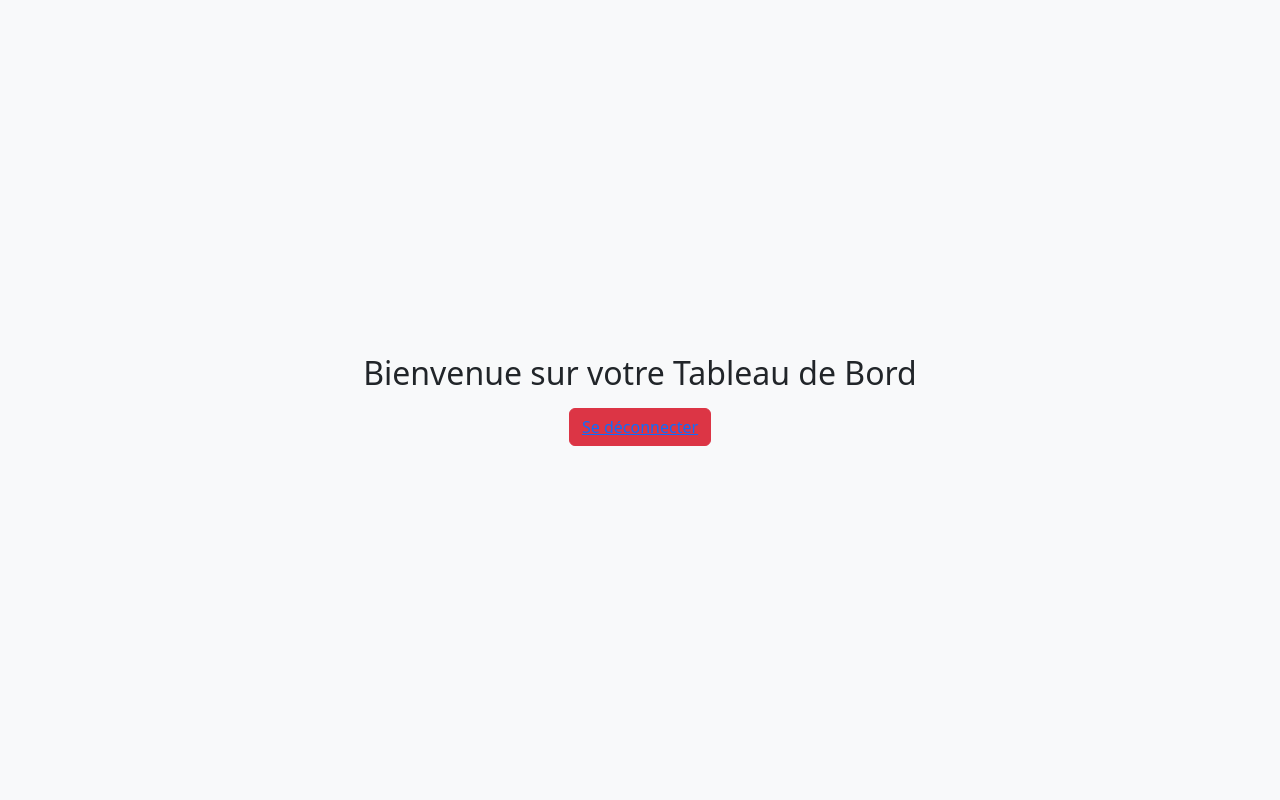
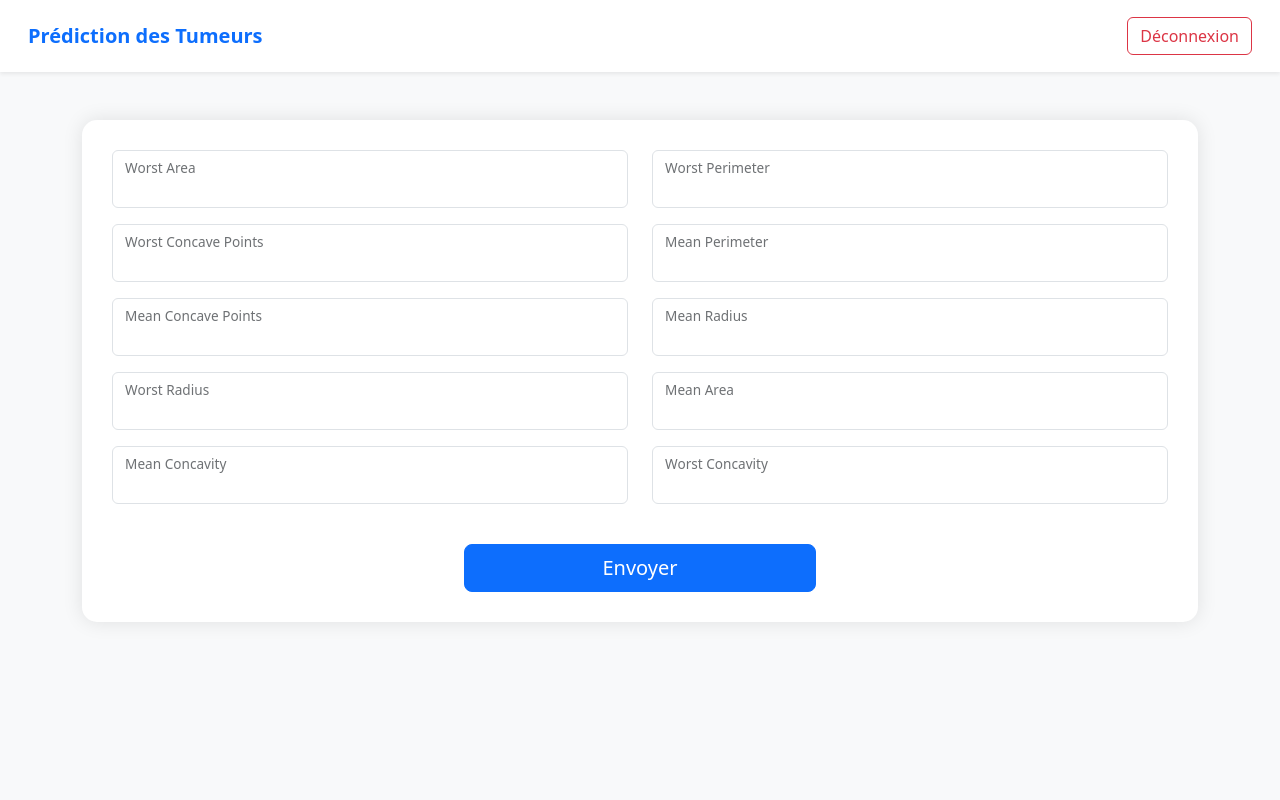
Before and after one commit to EloM28/dr, a Django app: template templates/dashboard.html in a window 1280 px wide. Run offline with Django 4.2, Linux system fonts and the light colour scheme; the template is opened without the code that fills it, so the values that code supplies are empty.

Commit message:
Added the code for dashboard UI

```diff
--- a/templates/dashboard.html
+++ b/templates/dashboard.html
@@ -2,37 +2,221 @@
 <html lang="fr">
   <head>
     <meta charset="UTF-8" />
-    <meta name="viewport" content="width=device-width, initial-scale=1.0" />
-    <title>Tableau de Bord</title>
+    <meta name="viewport" content="width=device-width, initial-scale=1" />
+    <title>Prédiction des Tumeurs</title>
     <link
       href="https://cdn.jsdelivr.net/npm/bootstrap@5.3.0/dist/css/bootstrap.min.css"
       rel="stylesheet"
     />
+    <style>
+      .form-card {
+        background: white;
+        border-radius: 15px;
+        box-shadow: 0 0 20px rgba(0, 0, 0, 0.1);
+        padding: 30px;
+      }
+      .result-card {
+        background: #f8f9fa;
+        border-left: 4px solid #007bff;
+      }
+      .navbar-brand {
+        font-weight: 600;
+      }
+      input::-webkit-outer-spin-button,
+      input::-webkit-inner-spin-button {
+        -webkit-appearance: none;
+        margin: 0;
+      }
+    </style>
   </head>
-  <body
-    class="d-flex align-items-center justify-content-center vh-100"
-    style="background-color: #f8f9fa"
-  >
-    <div class="container text-center">
-      <h2>Bienvenue sur votre Tableau de Bord</h2>
-      <p id="user-info"></p>
-      <button class="btn btn-danger"><a href="{% url 'logout' %}">Se déconnecter</a></button>
+  <body class="bg-light">
+    <nav class="navbar navbar-light bg-white shadow-sm p-3">
+      <div class="container-fluid">
+        <a class="navbar-brand text-primary">Prédiction des Tumeurs</a>
+        <a href="{% url 'logout' %}" class="btn btn-outline-danger"
+          >Déconnexion</a
+        >
+      </div>
+    </nav>
+
+    <div class="container py-5">
+      <form method="POST" action="{% url 'dashboard' %}" class="form-card">
+        {% csrf_token %}
+
+        <div class="row g-4">
+          <div class="col-md-6">
+            <div class="form-floating mb-3">
+              <input
+                type="number"
+                step="0.00001"
+                class="form-control"
+                id="worst_area"
+                name="worst_area"
+                required
+              />
+              <label for="worst_area">Worst Area</label>
+            </div>
+            <div class="form-floating mb-3">
+              <input
+                type="number"
+                step="0.00001"
+                class="form-control"
+                id="worst_concave_points"
+                name="worst_concave_points"
+                required
+              />
+              <label for="worst_concave_points">Worst Concave Points</label>
+            </div>
+            <div class="form-floating mb-3">
+              <input
+                type="number"
+                step="0.00001"
+                class="form-control"
+                id="mean_concave_points"
+                name="mean_concave_points"
+                required
+              />
+              <label for="mean_concave_points">Mean Concave Points</label>
+            </div>
+            <div class="form-floating mb-3">
+              <input
+                type="number"
+                step="0.00001"
+                class="form-control"
+                id="worst_radius"
+                name="worst_radius"
+                required
+              />
+              <label for="worst_radius">Worst Radius</label>
+            </div>
+            <div class="form-floating mb-3">
+              <input
+                type="number"
+                step="0.00001"
+                class="form-control"
+                id="mean_concavity"
+                name="mean_concavity"
+                required
+              />
+              <label for="mean_concavity">Mean Concavity</label>
+            </div>
+          </div>
+
+          <div class="col-md-6">
+            <div class="form-floating mb-3">
+              <input
+                type="number"
+                step="0.00001"
+                class="form-control"
+                id="worst_perimeter"
+                name="worst_perimeter"
+                required
+              />
+              <label for="worst_perimeter">Worst Perimeter</label>
+            </div>
+            <div class="form-floating mb-3">
+              <input
+                type="number"
+                step="0.00001"
+                class="form-control"
+                id="mean_perimeter"
+                name="mean_perimeter"
+                required
+              />
+              <label for="mean_perimeter">Mean Perimeter</label>
+            </div>
+            <div class="form-floating mb-3">
+              <input
+                type="number"
+                step="0.00001"
+                class="form-control"
+                id="mean_radius"
+                name="mean_radius"
+                required
+              />
+              <label for="mean_radius">Mean Radius</label>
+            </div>
+            <div class="form-floating mb-3">
+              <input
+                type="number"
+                step="0.00001"
+                class="form-control"
+                id="mean_area"
+                name="mean_area"
+                required
+              />
+              <label for="mean_area">Mean Area</label>
+            </div>
+            <div class="form-floating mb-3">
+              <input
+                type="number"
+                step="0.00001"
+                class="form-control"
+                id="worst_concavity"
+                name="worst_concavity"
+                required
+              />
+              <label for="worst_concavity">Worst Concavity</label>
+            </div>
+          </div>
+        </div>
+
+        <div class="d-grid gap-2 col-md-4 mx-auto mt-4">
+          <button type="submit" class="btn btn-primary btn-lg">Envoyer</button>
+        </div>
+      </form>
+
+      {% if data %}
+      <div class="result-card p-4 mt-5">
+        <h4 class="mb-4 fw-bold">Résultats de l'analyse</h4>
+
+        <div class="row g-3">
+          <div class="col-md-6">
+            <p class="mb-2">
+              <strong>Diagnostic :</strong>
+              <span
+                class="badge {% if data.prediction == 'malignant' %}bg-danger{% else %}bg-success{% endif %}"
+              >
+                {{ data.prediction|capfirst }}
+              </span>
+            </p>
+            <p><strong>Confiance :</strong> {{ data.confidence }}%</p>
+          </div>
+
+          <div class="col-md-6">
+            <p>
+              <strong>Gravité :</strong>
+              <span class="text-danger">{{ data.severity }}</span>
+            </p>
+            <p><strong>Message :</strong> {{ data.message }}</p>
+          </div>
+        </div>
+
+        <hr class="my-4" />
+
+        <h5 class="mb-3">Actions recommandées :</h5>
+        <ul class="list-group list-group-flush">
+          {% for action in data.recommended_actions %}
+          <li class="list-group-item d-flex align-items-center">
+            <svg
+              xmlns="http://www.w3.org/2000/svg"
+              width="16"
+              height="16"
+              fill="currentColor"
+              class="bi bi-arrow-right-short me-2"
+              viewBox="0 0 16 16"
+            >
+              <path
+                fill-rule="evenodd"
+                d="M4 8a.5.5 0 0 1 .5-.5h5.793L8.146 5.354a.5.5 0 1 1 .708-.708l3 3a.5.5 0 0 1 0 .708l-3 3a.5.5 0 0 1-.708-.708L10.293 8.5H4.5A.5.5 0 0 1 4 8z"
+              />
+            </svg>
+            {{ action }}
+          </li>
+          {% endfor %}
+        </ul>
+      </div>
+      {% endif %}
     </div>
-
-    <script>
-      // Vérifier si un utilisateur est connecté
-      // let token = localStorage.getItem("access_token");
-      // if (!token) {
-      //   window.location.href = "/"; // Redirection si non connecté
-      // } else {
-      //   document.getElementById("user-info").innerText = "Vous êtes connecté !";
-      // }
-
-      // function logout() {
-      //   localStorage.removeItem("access_token");
-      //   localStorage.removeItem("refresh_token");
-      //   window.location.href = "login.html"; // Retour à la connexion
-      // }
-    </script>
   </body>
 </html>
```
